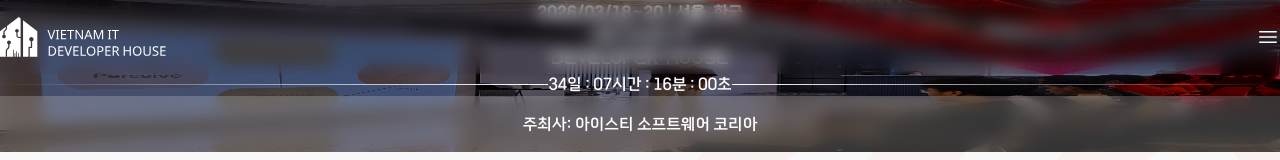
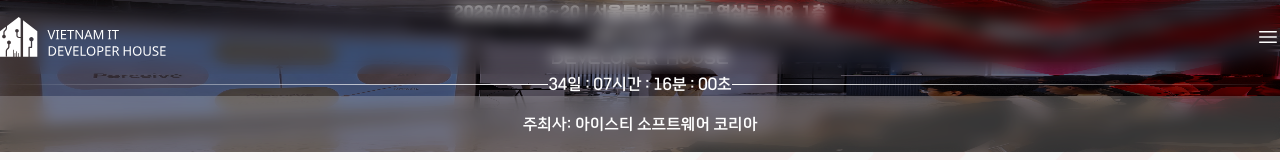
Before and after one commit to nguyenviet02/vietnam-it-developer-house, a React (Vite) app: page / in a window 1280 px wide. Shown: the top 160 px of the page. Built offline with nearby package versions, Linux system fonts and the light colour scheme; what fluid-tailwind would draw is missing.

Commit message:
Update Hero.tsx

```diff
--- a/src/components/home/Hero.tsx
+++ b/src/components/home/Hero.tsx
@@ -8,7 +8,7 @@ const Hero = () => {
       <div className="flex size-full max-w-container flex-col items-center justify-center ~px-[1.5rem]/[17.8rem]">
         <div className="flex size-full flex-col items-center justify-center text-white ~gap-[0.5625rem]/[1.5rem] ~pt-[4.875rem]/[11.875rem]">
           <span className="font-bold ~text-[0.75rem]/[1.5rem] ~leading-4/[1.75rem]">
-            2026/03/18~20 | 서울, 한국
+            2026/03/18~20 | 서울특별시 강남구 역삼로 168, 1층
           </span>
           <div className="flex flex-col items-center font-Azonix">
             <h1 className="~text-[3rem]/[7.5rem] ~leading-[3.4375rem]/[8.75rem]">
```
